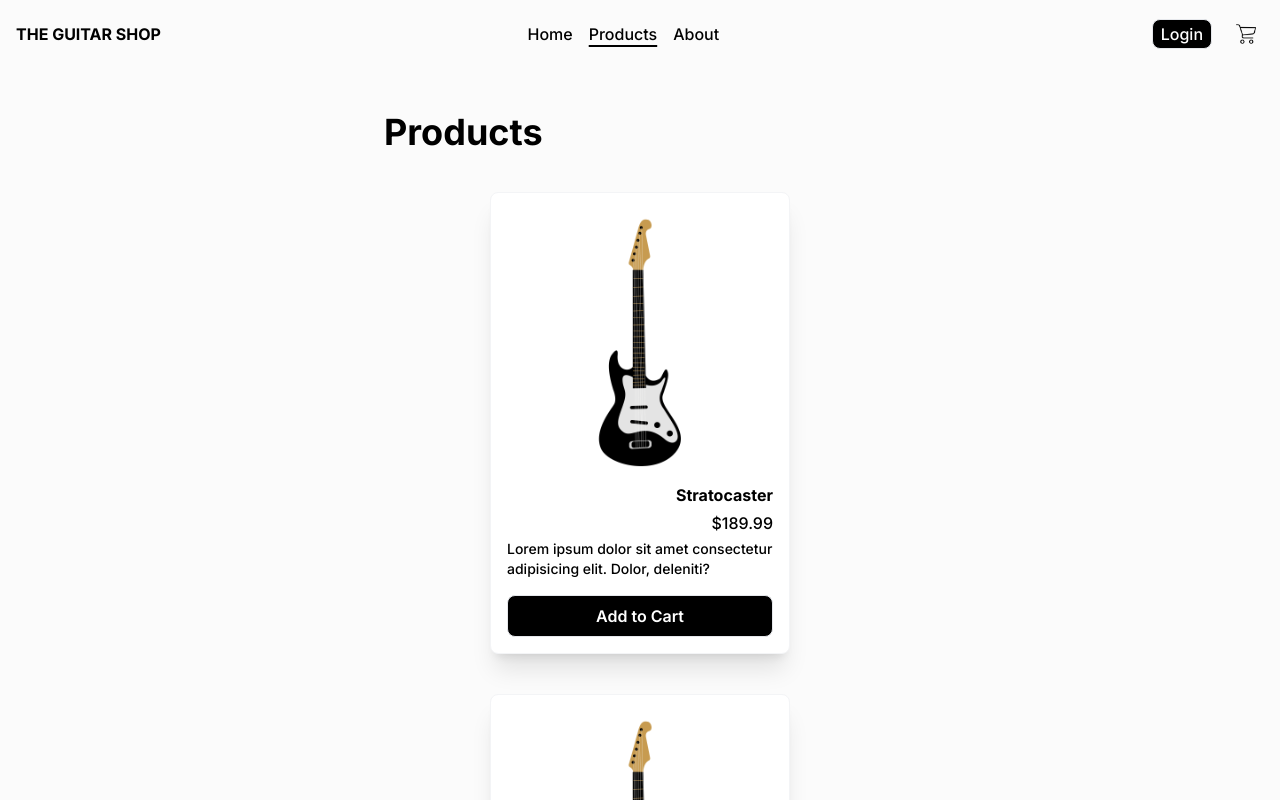
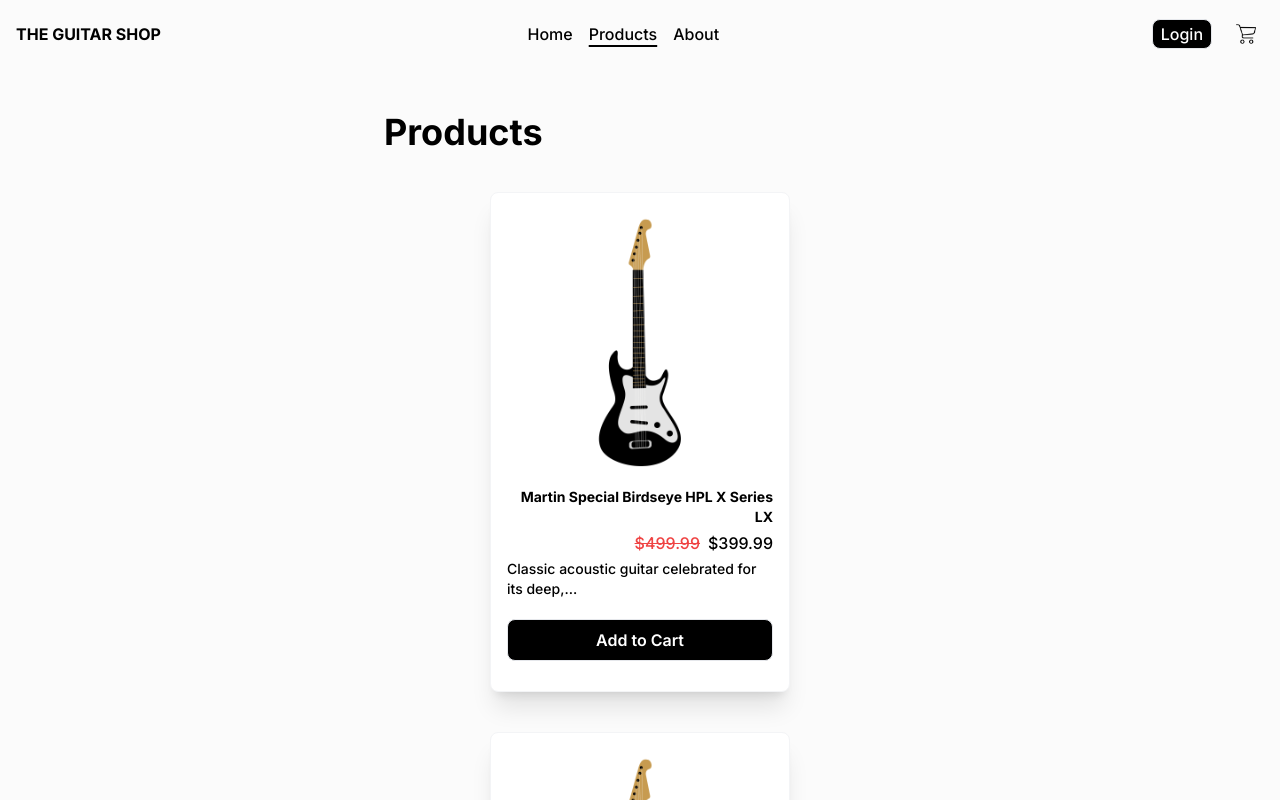
Before and after one commit to sblevins-dev/GuitarShop, a Next.js app: page /products in a window 1280 px wide. Shown: the top 800 px of the page. Built offline with nearby package versions, Linux system fonts and the light colour scheme.

Commit message:
added static data

```diff
--- a/app/products/[productId]/page.tsx
+++ b/app/products/[productId]/page.tsx
@@ -11,7 +11,7 @@
     params: { productId: number }
 }) {
 
-    const guitar = staticData.find(product => product.id == params.productId)
+    const guitar = staticData.find((product: { id: number }) => product.id == params.productId)
 
     return (
         <div className='h-screen bg-[#fbfbfb] py-10 p-5 text-black pt-24 items-center flex flex-col justify-center gap-24'>
@@ -30,11 +30,11 @@
                 <div
                     className='w-[300px] h-auto'
                 >
-                    {guitar && <Image
+                    {/* {guitar && <Image
                         src={guitarImg}
                         alt={guitar.img}
                         className='w-auto h-full'
-                    />}
+                    />} */}
 
                 </div>
             </div>
--- a/components/ui/Card.tsx
+++ b/components/ui/Card.tsx
@@ -10,12 +10,22 @@
         id: number;
         title: string;
         description: string;
-        img: string;
-        price: string;
+        price: string | null;
+        salePrice: string | null;
     }
 }) {
+
+    const shortenedTitle = guitar.title.split(' ').slice(0, 7).join(' ');
+
+    const shortenedDesc = guitar.description.split(' ').slice(0, 7).join(' ') + '...';
+
+    console.log(shortenedDesc)
+
     return (
-        <div className="cursor-pointer bg-white rounded-lg w-auto max-w-[300px] max-sm:max-w-full min-w-[300px] shadow-xl hover:shadow-2xl transition duration-300 border border-gray-100 p-4">
+        <div
+        className="cursor-pointer bg-white rounded-lg w-auto max-w-[300px] max-sm:max-w-full
+        min-w-[300px] min-h-[500px] shadow-xl hover:shadow-2xl transition duration-300 border
+        border-gray-100 p-4 flex flex-col gap-1">
             <Image
                 src={guitarImg}
                 priority={true}
@@ -25,14 +35,20 @@
             <div
                 className="w-full flex flex-col gap-1"
             >
-                <h2 className="font-bold text-right">
-                    {guitar.title}
+                <h2 className="font-bold text-right text-sm min-h-[40px]">
+                    {shortenedTitle}
                 </h2>
-                <p className="text-right font-medium">
-                    ${guitar.price}
+                <p className="text-right font-medium justify-end gap-2 flex">
+                    <span className="text-red-500 line-through">
+                        {guitar.salePrice !== null && `$${guitar.salePrice}`}
+                    </span>
+                    <span>
+                       ${guitar.price}
+                    </span>
+
                 </p>
-                <p className="text-sm font-medium">
-                    {guitar.description}
+                <p className="text-sm font-medium min-h-[40px] max-h-[40px] overflow-hidden">
+                    {shortenedDesc}
                 </p>
             </div>
             <button type="button"
--- a/package.json
+++ b/package.json
@@ -15,6 +15,7 @@
     "react": "^18",
     "react-dom": "^18",
     "react-slick": "^0.30.2",
+    "sharp": "^0.33.4",
     "tailwind-merge": "^2.3.0"
   },
   "devDependencies": {
--- a/public/data/data.ts
+++ b/public/data/data.ts
@@ -1,44 +1,170 @@
 export const staticData = [
   {
-        id: 1,
-        img: "guitar",
-        title: "Stratocaster",
-        description: "Lorem ipsum dolor sit amet consectetur adipisicing elit. Dolor, deleniti?",
-        price: "189.99"
+    "title": "Martin Special Birdseye HPL X Series LX Little Martin Acoustic Guitar",
+    "price": "399.99",
+    "salePrice": "499.99",
+    "description": "Classic acoustic guitar celebrated for its deep, resonant sound and solid construction. A favorite among folk, country, and bluegrass musicians.",
+    "id": 0
   },
   {
-        id: 2,
-        img: "guitar",
-        title: "Stratocaster",
-        description: "Lorem ipsum dolor sit amet consectetur adipisicing elit. Dolor, deleniti?",
-        price: "189.99"
+    "title": "Martin Special Birdseye HPL X Series 000 Acoustic-Electric Guitar$599.99",
+    "price": "1,999.99",
+    "salePrice": null,
+    "description": "Legendary solid-body electric guitar with a distinctive single-cutaway design. Renowned for its warm tone, sustain, and rich overtones.",
+    "id": 1
   },
   {
-        id: 3,
-        img: "guitar",
-        title: "Stratocaster",
-        description: "Lorem ipsum dolor sit amet consectetur adipisicing elit. Dolor, deleniti?",
-        price: "189.99"
+    "title": "Martin Special Birdseye HPL X Series Dreadnought Acoustic-Electric Guitar",
+    "price": "499.99",
+    "salePrice": "599.99",
+    "description": "High-quality acoustic-electric guitar featuring a grand auditorium body shape, known for balanced tone and excellent projection. Ideal for both stage and studio.",
+    "id": 2
   },
   {
-        id: 4,
-        img: "guitar",
-        title: "Stratocaster",
-        description: "Lorem ipsum dolor sit amet consectetur adipisicing elit. Dolor, deleniti?",
-        price: "189.99"
+    "title": "Martin GPC Special Birdseye HPL X Series Grand Performance Acoustic-Electric Guitar",
+    "price": "499.99",
+    "salePrice": "639.99",
+    "description": "Iconic electric guitar known for its sleek body, versatile sound, and smooth playability. Popular among rock, blues, and jazz musicians.",
+    "id": 3
   },
   {
-        id: 5,
-        img: "guitar",
-        title: "Stratocaster",
-        description: "Lorem ipsum dolor sit amet consectetur adipisicing elit. Dolor, deleniti?",
-        price: "189.99"
+    "title": "Gibson Les Paul Standard '60s Figured Top Electric Guitar",
+    "price": "2,799.00",
+    "salePrice": "2,999.00",
+    "description": "Classic acoustic guitar celebrated for its deep, resonant sound and solid construction. A favorite among folk, country, and bluegrass musicians.",
+    "id": 4
   },
   {
-        id: 6,
-        img: "guitar",
-        title: "Stratocaster",
-        description: "Lorem ipsum dolor sit amet consectetur adipisicing elit. Dolor, deleniti?",
-        price: "189.99"
+    "title": "Yamaha F335 Acoustic Guitar",
+    "price": "189.99",
+    "salePrice": null,
+    "description": "Iconic electric guitar known for its sleek body, versatile sound, and smooth playability. Popular among rock, blues, and jazz musicians.",
+    "id": 5
+  },
+  {
+    "title": "Fender American Professional II Stratocaster Maple Fingerboard Electric Guitar",
+    "price": "1,799.99",
+    "salePrice": null,
+    "description": "Legendary solid-body electric guitar with a distinctive single-cutaway design. Renowned for its warm tone, sustain, and rich overtones.",
+    "id": 6
+  },
+  {
+    "title": "Gibson Les Paul Classic Electric Guitar",
+    "price": "2,199.00",
+    "salePrice": null,
+    "description": "High-quality acoustic-electric guitar featuring a grand auditorium body shape, known for balanced tone and excellent projection. Ideal for both stage and studio.",
+    "id": 7
+  },
+  {
+    "title": "Gibson Les Paul Studio Electric Guitar",
+    "price": "1,699.00",
+    "salePrice": null,
+    "description": "High-quality acoustic-electric guitar featuring a grand auditorium body shape, known for balanced tone and excellent projection. Ideal for both stage and studio.",
+    "id": 8
+  },
+  {
+    "title": "Gibson SG Standard Electric Guitar",
+    "price": "1,799.00",
+    "salePrice": null,
+    "description": "High-quality acoustic-electric guitar featuring a grand auditorium body shape, known for balanced tone and excellent projection. Ideal for both stage and studio.",
+    "id": 9
+  },
+  {
+    "title": "Fender American Ultra Stratocaster Maple Fingerboard Electric Guitar",
+    "price": "2,199.99",
+    "salePrice": null,
+    "description": "Iconic electric guitar known for its sleek body, versatile sound, and smooth playability. Popular among rock, blues, and jazz musicians.",
+    "id": 10
+  },
+  {
+    "title": "Fender Player Stratocaster HSS Plus Top Maple Fingerboard Limited-Edition Electric Guitar",
+    "price": "749.99",
+    "salePrice": null,
+    "description": "Iconic electric guitar known for its sleek body, versatile sound, and smooth playability. Popular among rock, blues, and jazz musicians.",
+    "id": 11
+  },
+  {
+    "title": "Fender American Professional II Telecaster Maple Fingerboard Electric Guitar",
+    "price": "1,799.99",
+    "salePrice": null,
+    "description": "High-quality acoustic-electric guitar featuring a grand auditorium body shape, known for balanced tone and excellent projection. Ideal for both stage and studio.",
+    "id": 12
+  },
+  {
+    "title": "Fender Player Telecaster Maple Fingerboard Electric Guitar",
+    "price": "679.99",
+    "salePrice": "799.99",
+    "description": "Iconic electric guitar known for its sleek body, versatile sound, and smooth playability. Popular among rock, blues, and jazz musicians.",
+    "id": 13
+  },
+  {
+    "title": "Gibson Adam Jones Les Paul Standard Electric Guitar",
+    "price": "2,999.00",
+    "salePrice": null,
+    "description": "Legendary solid-body electric guitar with a distinctive single-cutaway design. Renowned for its warm tone, sustain, and rich overtones.",
+    "id": 14
+  },
+  {
+    "title": "Gibson Les Paul Standard '50s Figured Top Electric Guitar",
+    "price": "2,799.00",
+    "salePrice": "2,999.00",
+    "description": "Iconic electric guitar known for its sleek body, versatile sound, and smooth playability. Popular among rock, blues, and jazz musicians.",
+    "id": 15
+  },
+  {
+    "title": "Fender American Professional II Stratocaster Rosewood Fingerboard Electric Guitar",
+    "price": "1,799.99",
+    "salePrice": null,
+    "description": "Iconic electric guitar known for its sleek body, versatile sound, and smooth playability. Popular among rock, blues, and jazz musicians.",
+    "id": 16
+  },
+  {
+    "title": "Gibson ES-335 Semi-Hollow Electric Guitar",
+    "price": "3,499.00",
+    "salePrice": null,
+    "description": "Iconic electric guitar known for its sleek body, versatile sound, and smooth playability. Popular among rock, blues, and jazz musicians.",
+    "id": 17
+  },
+  {
+    "title": "PRS John Mayer Silver Sky Electric Guitar",
+    "price": "2,549.00",
+    "salePrice": null,
+    "description": "High-quality acoustic-electric guitar featuring a grand auditorium body shape, known for balanced tone and excellent projection. Ideal for both stage and studio.",
+    "id": 18
+  },
+  {
+    "title": "Rogue Rocketeer Electric Guitar Pack",
+    "price": "219.99",
+    "salePrice": null,
+    "description": "Legendary solid-body electric guitar with a distinctive single-cutaway design. Renowned for its warm tone, sustain, and rich overtones.",
+    "id": 19
+  },
+  {
+    "title": "Taylor 414ce V-Class Special-Edition Grand Auditorium Acoustic-Electric Guitar",
+    "price": "2,999.00",
+    "salePrice": "3,099.00",
+    "description": "High-quality acoustic-electric guitar featuring a grand auditorium body shape, known for balanced tone and excellent projection. Ideal for both stage and studio.",
+    "id": 20
+  },
+  {
+    "title": "Taylor 224ce-K DLX Grand Auditorium Acoustic-Electric Guitar",
+    "price": "1,999.00",
+    "salePrice": null,
+    "description": "High-quality acoustic-electric guitar featuring a grand auditorium body shape, known for balanced tone and excellent projection. Ideal for both stage and studio.",
+    "id": 21
+  },
+  {
+    "title": "Fender FA-135CE Concert Acoustic-Electric Guitar",
+    "price": "199.99",
+    "salePrice": "249.99",
+    "description": "Classic acoustic guitar celebrated for its deep, resonant sound and solid construction. A favorite among folk, country, and bluegrass musicians.",
+    "id": 22
+  },
+  {
+    "title": "Fender American Professional II Telecaster Rosewood Fingerboard Electric Guitar",
+    "price": "1,799.99",
+    "salePrice": null,
+    "description": "Iconic electric guitar known for its sleek body, versatile sound, and smooth playability. Popular among rock, blues, and jazz musicians.",
+    "id": 23
   }
 ]
```
Also changed, not shown: 1 other file (tests, documents, lock files or other folders). Lines whose indentation alone changed are shown as unchanged.
